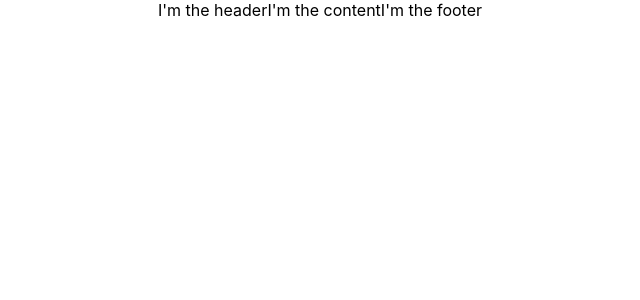
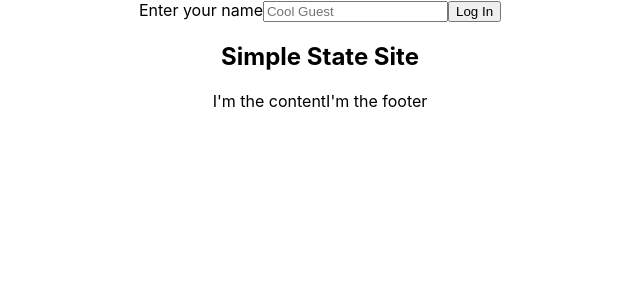
Before and after one commit to bluestormcreative/jsforwp-react-bootcamp, a React (Create React App) app in the folder week3/simple-state-site/: page / in a window 1280 px wide. Shown: the top 300 px of the page, without its empty margins (320-960 px from the left). Built offline with nearby package versions, Linux system fonts and the light colour scheme.

Commit message:
Pass down form ssubmit function

```diff
--- a/week3/simple-state-site/src/App.js
+++ b/week3/simple-state-site/src/App.js
@@ -4,14 +4,25 @@ import Content from './components/Content';
 import Footer from './components/Footer';
 import './App.css';
 
-function App() {
+const submitName = (event) => {
+	event.preventDefault();
+	console.log('submitted!');
+};
+
+class App extends React.Component {
+	state = {
+		username: '',
+		loginCount: 0,
+	};
+	render() {
 		return (
 			<div className='App'>
-			<Header />
+				<Header formSubmit={submitName} />
 				<Content />
 				<Footer />
 			</div>
 		);
 	}
+}
 
 export default App;
--- a/week3/simple-state-site/src/components/Form/index.js
+++ b/week3/simple-state-site/src/components/Form/index.js
@@ -2,6 +2,14 @@ import React from 'react';
 
 export default class Form extends React.Component {
 	render() {
-		return `I'm the form component`;
+		return (
+			<form className={this.props.className} onSubmit={this.props.formSubmit}>
+				<label htmlFor='name'>Enter your name</label>
+				<input type='text' name='name' placeholder='Cool Guest' />
+				<button type='submit' name='submit'>
+					Log In
+				</button>
+			</form>
+		);
 	}
 }
--- a/week3/simple-state-site/src/components/Header/index.js
+++ b/week3/simple-state-site/src/components/Header/index.js
@@ -1,7 +1,13 @@
 import React from 'react';
+import Overlay from '../Overlay';
 
 export default class Header extends React.Component {
 	render() {
-		return `I'm the header`;
+		return (
+			<>
+				<Overlay formSubmit={this.props.formSubmit} />
+				<h2 className='site-title'>Simple State Site</h2>
+			</>
+		);
 	}
 }
--- a/week3/simple-state-site/src/components/Overlay/index.js
+++ b/week3/simple-state-site/src/components/Overlay/index.js
@@ -1,7 +1,12 @@
 import React from 'react';
+import Form from '../Form';
 
 export default class Overlay extends React.Component {
 	render() {
-		return `I'm the overlay`;
+		return (
+			<div className='overlay'>
+				<Form className='form form--login' formSubmit={this.props.formSubmit} />
+			</div>
+		);
 	}
 }
```
Lines whose indentation alone changed are shown as unchanged.
